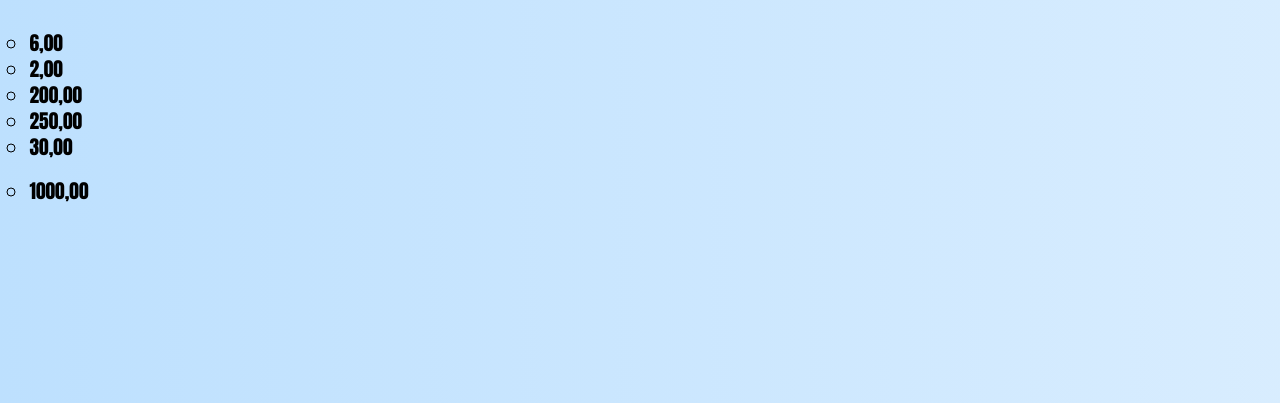
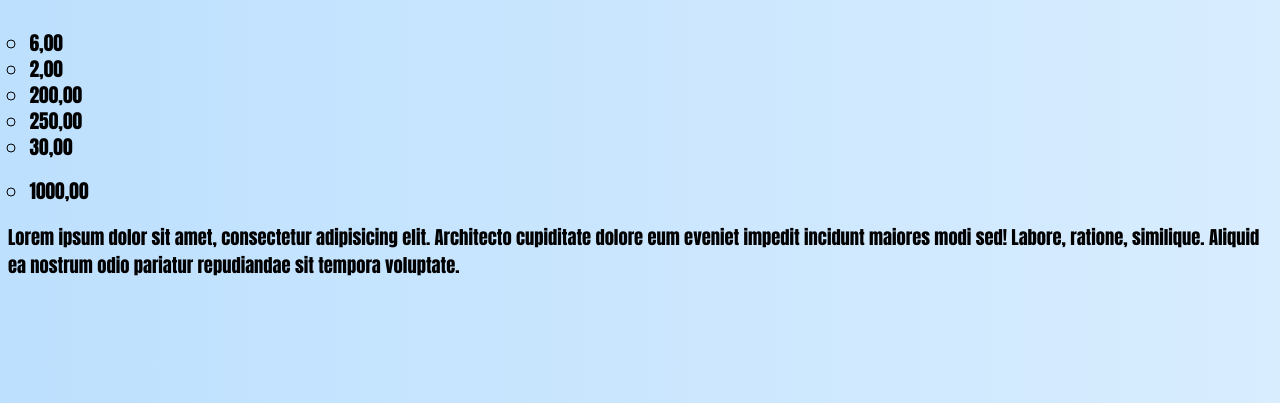
Before and after one commit to Raphaelsan/Controle_de_Gastos, a Django app: page / in a window 1280 px wide. Shown: the part 397-800 px from the top of the page. Run offline with Django 4.2, Linux system fonts and the light colour scheme; data comes from the database, SQL or seed files in the repository.

Commit message:
paragrafo

```diff
--- a/contas_2/templates/contas/listagem.html
+++ b/contas_2/templates/contas/listagem.html
@@ -56,5 +56,6 @@
 
     {%endfor%}
     </ul>
+    <p>Lorem ipsum dolor sit amet, consectetur adipisicing elit. Architecto cupiditate dolore eum eveniet impedit incidunt maiores modi sed! Labore, ratione, similique. Aliquid ea nostrum odio pariatur repudiandae sit tempora voluptate.</p>
 </body>
 </html>
```
